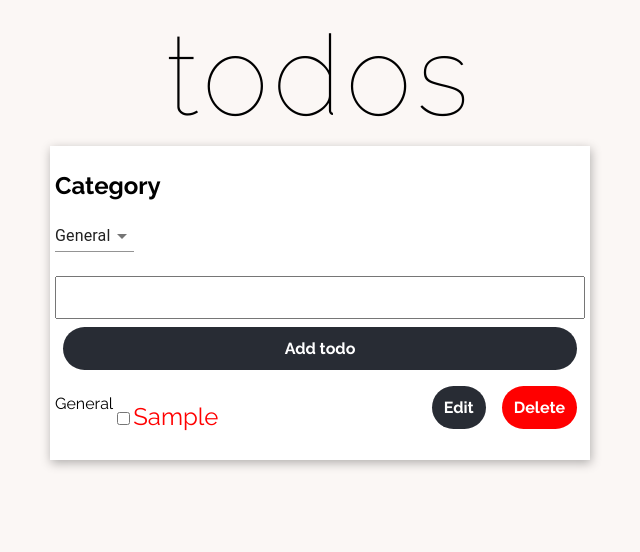
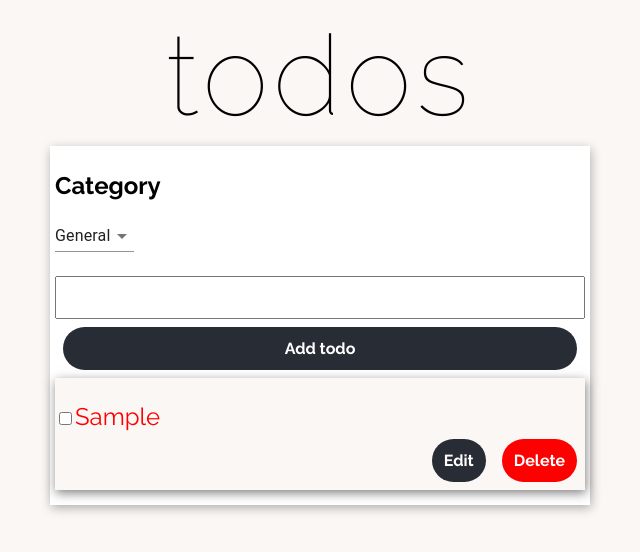
Before and after one commit to aarondevon/todo-with-redux, a React (Create React App) app: page / in a window 1280 px wide. Both pictures are taken after typing "Sample" into the empty fields and a click on the button "Add todo". Shown: the top 552 px of the page, without its empty margins (320-960 px from the left). Built offline with nearby package versions, Linux system fonts and the light colour scheme.

Commit message:
add styling

```diff
--- a/src/components/EditTodo/EditTodo.scss
+++ b/src/components/EditTodo/EditTodo.scss
@@ -1,15 +1,19 @@
 //@import "src/styles/components/_button";
 
 .edit-item {
+  background: #fbf7f5;
+  box-shadow: 1px 3px 10px rgba(0, 0, 0, 0.3);
   display: flex;
+  flex-direction: column;
   justify-content: space-around;
+  margin-bottom: 10px;
 }
 
-.todo-text {
-  flex-grow: 2;
-}
+//.todo-text {
+//  flex-grow: 2;
+//}
 
 .todo-text input {
   font-size: 1.5rem;
-  width: 90%;
+  width: 100%;
 }
--- a/src/components/EditTodo/EditTodo.tsx
+++ b/src/components/EditTodo/EditTodo.tsx
@@ -3,8 +3,6 @@ import {connect} from "react-redux";
 import './EditTodo.scss';
 import Todo from '../../models/Todo';
 import ToDoCategory from "../ToDoCategory/ToDoCategory";
-import { FontAwesomeIcon } from "@fortawesome/react-fontawesome";
-import { faSave, faWindowClose } from "@fortawesome/free-solid-svg-icons";
 
 interface EditProps {
     todo: Todo,
@@ -62,8 +60,8 @@ class EditTodo extends React.Component<EditProps, EditState> {
           <input type="text" value={this.state.todoText} onChange={(event) => this.handleOnChange(event)}/>
         </p>
           <div className="edit-buttons">
-              <div onClick={() => this.handleSaveTodo()}><FontAwesomeIcon icon={faSave} size="3x"/></div>
-              <div onClick={() => this.handleCancelTodo()}><FontAwesomeIcon icon={faWindowClose} size="3x"/></div>
+              <button className="button save-edit" onClick={() => this.handleSaveTodo()}>Save</button>
+              <button className="button" onClick={() => this.handleCancelTodo()}>Cancel</button>
           </div>
       </div>
     );
--- a/src/components/TodoItem/TodoItem.scss
+++ b/src/components/TodoItem/TodoItem.scss
@@ -1,14 +1,22 @@
 
 
 #todo-item {
+  //align-items: center;
+  background: #fbf7f5;
+  box-shadow: 1px 3px 10px rgba(0, 0, 0, 0.5);
   display: flex;
+  flex-direction: column;
+
   justify-content: space-around;
+  margin-bottom: 10px;
+  //border-bottom: 1px solid #000;
 }
 
 #todo-text {
   color: red;
   flex-grow: 2;
   font-size: 1.5rem;
+  margin-bottom: 0;
   &.completed {
     color: green;
     text-decoration: line-through;
@@ -20,6 +28,7 @@ input#checkbox {
   height: 1.5rem;
 }
 
-.edit-delete-section {
+.edit-delete-container {
   display: flex;
+  justify-content: flex-end;
 }
--- a/src/components/TodoItem/TodoItem.tsx
+++ b/src/components/TodoItem/TodoItem.tsx
@@ -29,7 +29,7 @@ class TodoItem extends React.Component<TodoItemProps, todoItemState> {
   render() {
     return (
       <div id="todo-item">
-          <p>{this.props.todo.getCategory()}</p>
+
         <p id="todo-text" className={this.props.todo.getCompleted()? "completed" : ""}>
             {console.log(this.props.todo)}
             {console.log(this.props.todo.getCompleted())}
@@ -37,7 +37,7 @@ class TodoItem extends React.Component<TodoItemProps, todoItemState> {
                  onChange={(event) => this.handleCompleteTodo(event)}/>
           {this.props.todo.getText()}
         </p>
-          <div>
+          <div className="edit-delete-container">
             <button className="button edit" onClick={() => this.props.onEdit(this.props.todo.getId())}>Edit</button>
             <button className="button delete" onClick={() => this.props.onDelete(this.props.todo.getId())}>Delete</button>
           </div>
```
